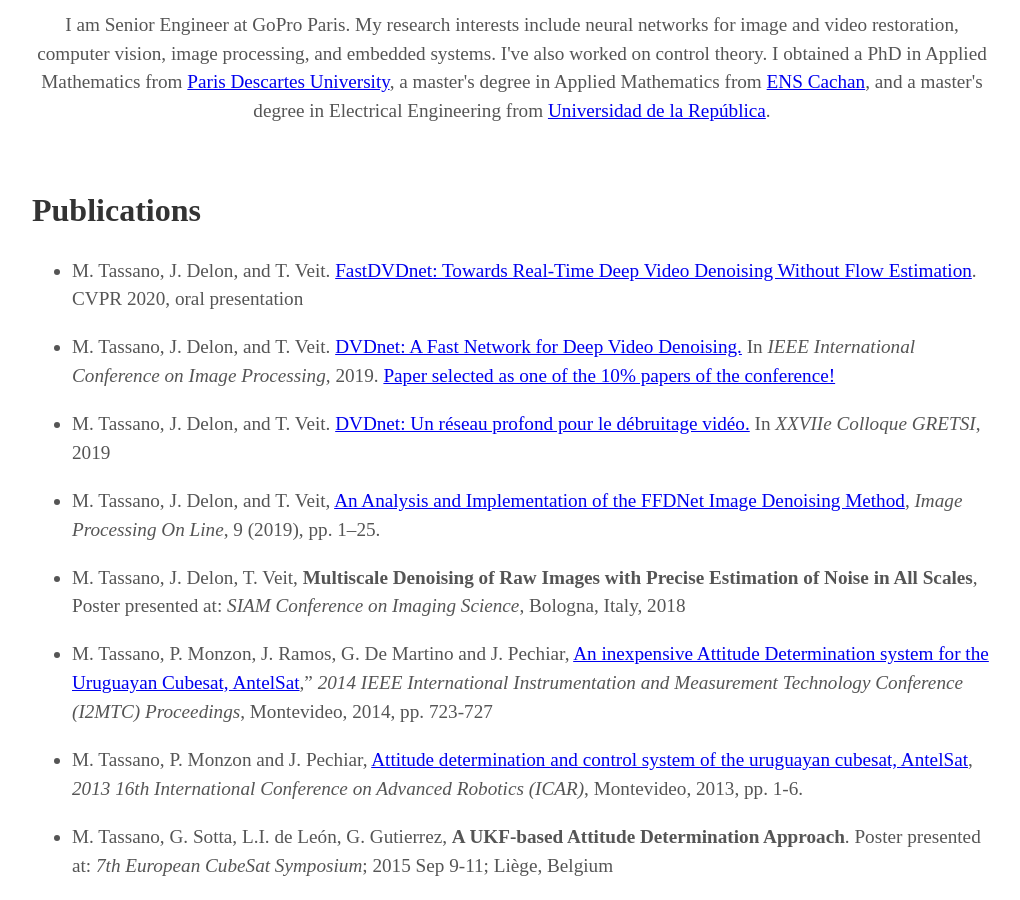
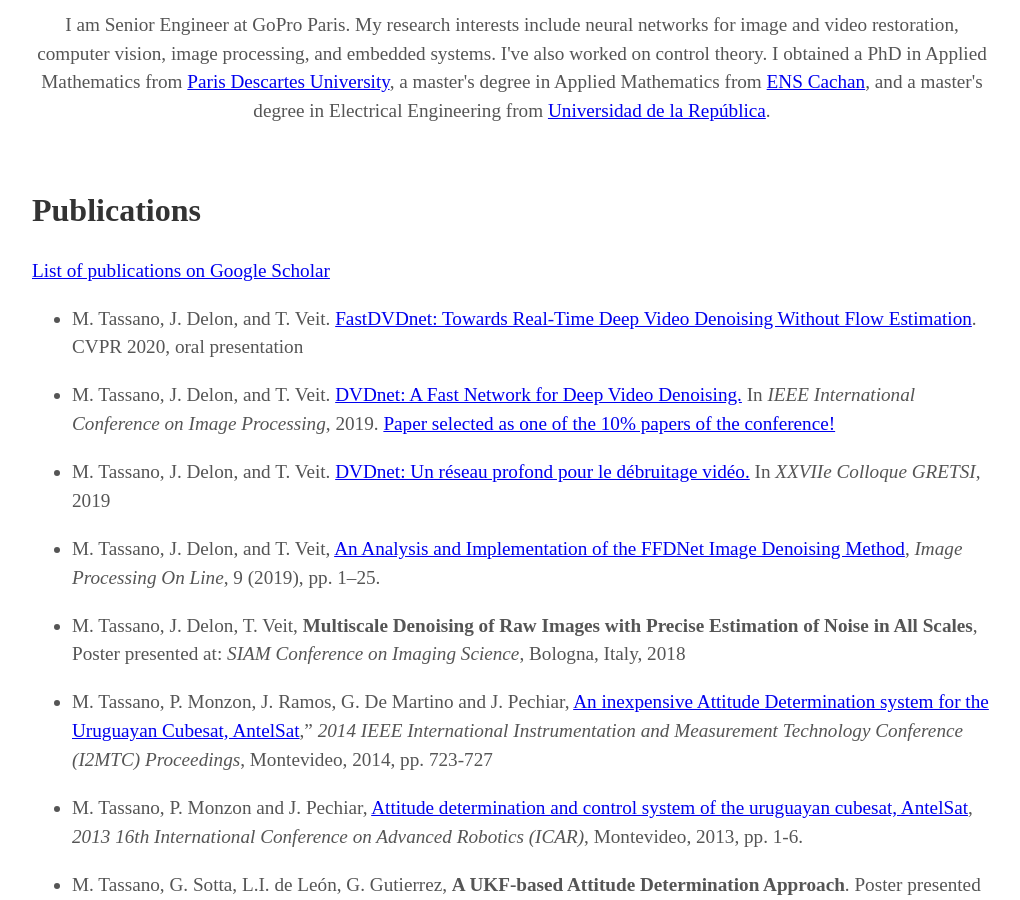
Before and after one commit to m-tassano/m-tassano.github.io, a Jekyll site: the page built from index.md, in a window 1280 px wide and 900 px high, scrolled down 1046 px. Shown: the whole window, without its empty margins (128-1148 px from the left). Built offline with Jekyll 4.4.1, drawn with Linux system fonts in a browser that asks for light colours; some web fonts are replaced.

Commit message:
Update about.html

```diff
--- a/_includes/about.html
+++ b/_includes/about.html
@@ -6,6 +6,8 @@
 <div class="about">
 {% capture x %}
 ## Publications
+
+  [List of publications on Google Scholar](https://scholar.google.fr/citations?user=vhPenloAAAAJ&hl=en)
 
 - M. Tassano, J. Delon, and T. Veit. [FastDVDnet: Towards Real-Time Deep Video Denoising Without Flow Estimation](https://openaccess.thecvf.com/content_CVPR_2020/html/Tassano_FastDVDnet_Towards_Real-Time_Deep_Video_Denoising_Without_Flow_Estimation_CVPR_2020_paper.html). CVPR 2020, oral presentation
 
```
